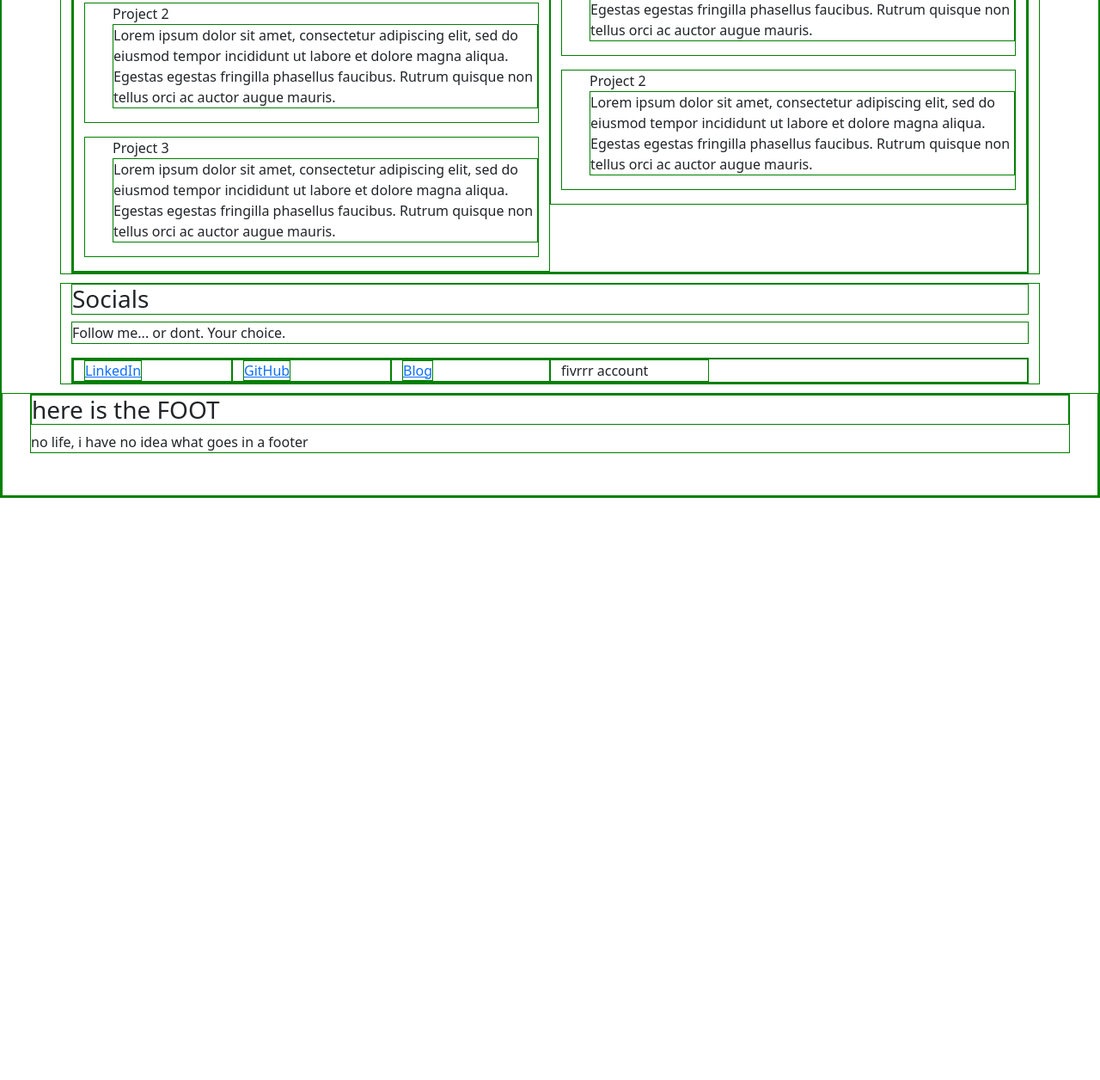
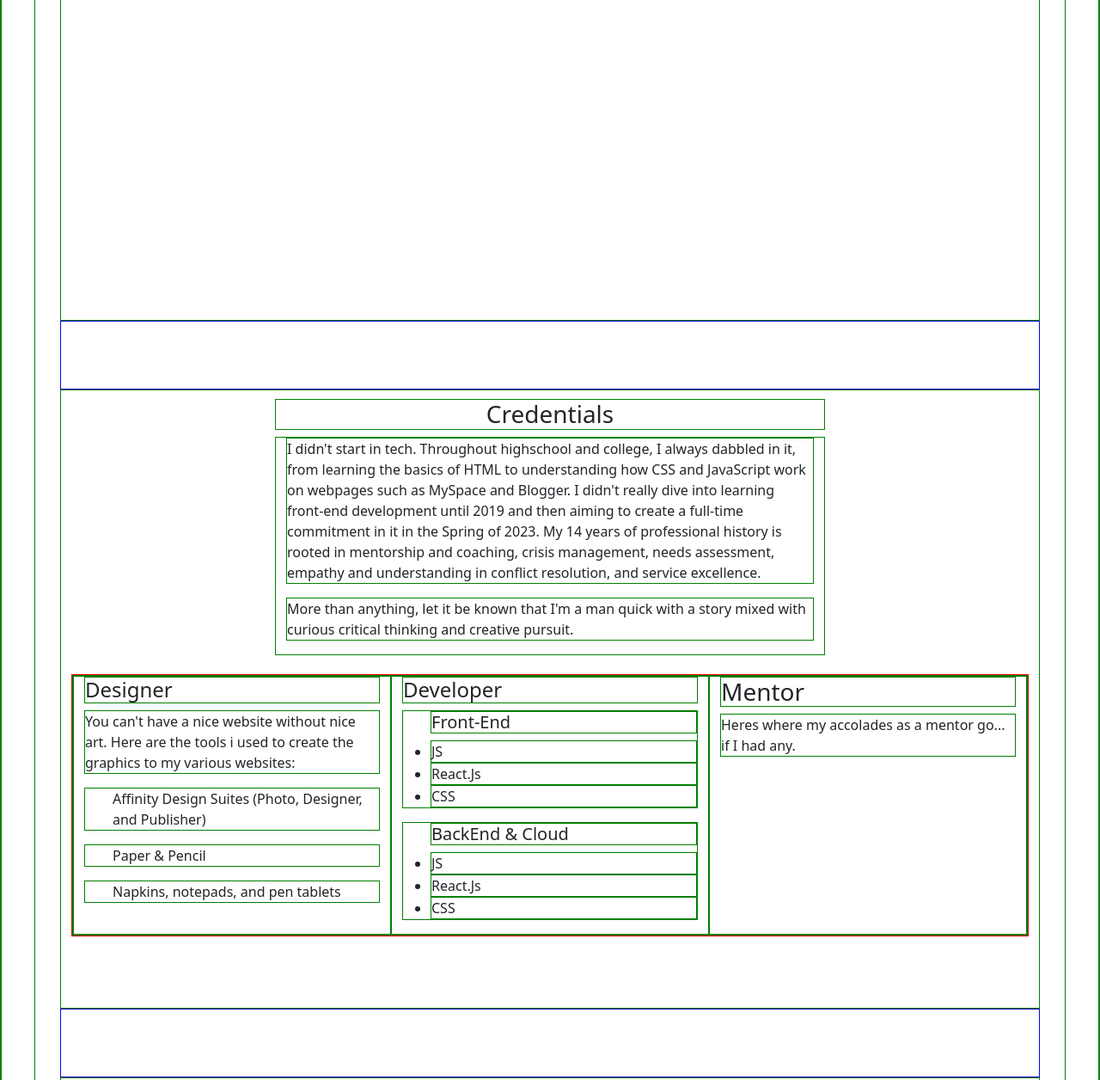
Before and after one commit to bathant702/portfolio_ii, a website: page index.html in a window 1280 px wide. Shown: the part 1150-2406 px from the top of the page at 86% size. Before the commit the page ends 1729 px from the top, so only its background shows below. Drawn offline with nearby package versions, Linux system fonts and the light colour scheme.

Commit message:
more layout management. also planned upcoming portfolio pieces

```diff
--- a/css/styles.css
+++ b/css/styles.css
@@ -7,14 +7,42 @@
   box-sizing: border-box;
 }
 
+.page-dimensions {
+  max-width: 1200px;
+}
+
+.headline {
+  width: 80vh;
+  text-align: center;
+}
+
 .sect {
-  margin-top: 10px;
-  margin-bottom: 10px;
+  padding-top: 10px;
+  padding-bottom: 10px;
+  height: 90vh;
+}
+
+.spacer {
+  border: 1px;
+  border-color: blue;
+  border-style: solid;
+  height: 10vh;
 }
 
 .front-page-banner {
   padding: 0 2rem 0 2rem;
-  height: 27vh;
+  height: 90vh;
+}
+
+.credentials-sect-intro {
+  width: 80vh;
+}
+
+.skill-box {
+  border: 1px;
+  border-color: red;
+  border-style: solid;
+  margin-top: 2%;
 }
 
 .foot-stamp {
--- a/index.html
+++ b/index.html
@@ -21,48 +21,78 @@
     <title>Welcome Wagon</title>
   </head>
   <body>
+    <!-- max page dimensions for site -->
+    <div class="container page-dimensions">
       <!-- banner + menu -->
       <div class="contianer front-page-banner">
         <h1>Headline: HELLO WORLD</h1>
-      <p>add image of computer chasing code</p>
+        <p>
+          add image of computer chasing code and rocks. maybe this should be an
+          interactive thing?
+        </p>
       </div>
+      <!-- possible menu insertion -->
+
+      <!-- spacer -->
+      <div class="container spacer"></div>
+
       <!-- Sec 1 - About me -->
       <div class="container about-me-sect sect">
         <h3>About ME!!!</h3>
-      <!-- do 2 columns here -->
+        <!-- do 2 columns here? -->
+        <div class="container">
+          <div class="row">
+            <div class="col-4">
               <p>image of me.</p>
+            </div>
+            <div class="col-7">
               <p>
-        Hi. I'm Tim. I like making stuff. I like learning about things, why they
-        work, and why they break.
+                Hi. I'm Tim. I like making stuff. I like learning about things,
+                why they work, and why they break.
               </p>
             </div>
+          </div>
+        </div>
+      </div>
+
+      <!-- spacer -->
+      <div class="container spacer"></div>
+
       <!-- Sec 2 - Credentials -->
-    <div class="container credentials-sect sect">
-      <!-- needs to be aligned from the top of the sect -->
-      <h3>Credentials</h3>
+      <div class="container align-items-center credentials-sect sect">
+        <h3 class="container headline">Credentials</h3>
+        <div class="container credentials-sect-intro">
           <p>
-        I didn't start in tech. My last 14 years of professional experience
-        focuses on crisis management, needs assessments, excellence in service,
-        and understanding and empathy in conflict resolution.
+            I didn't start in tech. Throughout highschool and college, I always
+            dabbled in it, from learning the basics of HTML to understanding how
+            CSS and JavaScript work on webpages such as MySpace and Blogger. I
+            didn't really dive into learning front-end development until 2019
+            and then aiming to create a full-time commitment in it in the Spring
+            of 2023. My 14 years of professional history is rooted in mentorship
+            and coaching, crisis management, needs assessment, empathy and
+            understanding in conflict resolution, and service excellence.
           </p>
-      <div class="container">
-        <div class="row align-items-center">
+          <p>
+            More than anything, let it be known that I'm a man quick with a
+            story mixed with curious critical thinking and creative pursuit.
+          </p>
+        </div>
+        <div class="container skill-box">
+          <div class="row align-top">
             <div class="col design-cred">
               <h4>Designer</h4>
               <p>
-              Lorem ipsum dolor sit amet, consectetur adipiscing elit, sed do
-              eiusmod tempor incididunt ut labore et dolore magna aliqua. Lacus
-              sed viverra tellus in hac habitasse. Mauris pharetra et ultrices
-              neque ornare aenean euismod elementum.
+                You can't have a nice website without nice art. Here are the
+                tools i used to create the graphics to my various websites:
               </p>
               <ul>
-              Affinity Designer
+                Affinity Design Suites (Photo, Designer, and Publisher)
               </ul>
               <ul>
                 Paper & Pencil
               </ul>
               <ul>
-              Napkins, notepads, and phone tablets
+                Napkins, notepads, and pen tablets
               </ul>
             </div>
             <div class="col code-cred">
@@ -82,10 +112,15 @@
             </div>
             <div class="col mentorship-cred">
               <h3>Mentor</h3>
+              <p>Heres where my accolades as a mentor go... if I had any.</p>
             </div>
           </div>
         </div>
       </div>
+
+      <!-- spacer -->
+      <div class="container spacer"></div>
+
       <!-- Sec 3 - Portfolios & Projects -->
       <div class="container port-proj-sect sect">
         <h3>PORTFOLIO PROJECTO BITCHEZ!!!!</h3>
@@ -94,72 +129,80 @@
           simultaneously working on.
         </p>
         <div class="container showcase-columns">
-        <div class="row align-items-center">
-          <!-- needs to be aligned at the top -->
+          <div class="row align-top">
             <p>
-            in this area, id like an interactive/dynamic why of seeing my work.
-            less of a scroll, more of an insert then vanish to the next one.
+              in this area, id like an interactive/dynamic why of seeing my
+              work. less of a scroll, more of an insert then vanish to the next
+              one.
             </p>
             <div class="col">
               <h3>Definitely Completed</h3>
               <ul>
-              Project 1
+                <h5>Shirotori Game</h5>
                 <p>
-                Lorem ipsum dolor sit amet, consectetur adipiscing elit, sed do
-                eiusmod tempor incididunt ut labore et dolore magna aliqua.
-                Egestas egestas fringilla phasellus faucibus. Rutrum quisque non
-                tellus orci ac auctor augue mauris.
+                  Lorem ipsum dolor sit amet, consectetur adipiscing elit, sed
+                  do eiusmod tempor incididunt ut labore et dolore magna aliqua.
+                  Egestas egestas fringilla phasellus faucibus. Rutrum quisque
+                  non tellus orci ac auctor augue mauris.
                 </p>
               </ul>
               <ul>
-              Project 2
+                <h5>Mobile Fidget Toy</h5>
                 <p>
-                Lorem ipsum dolor sit amet, consectetur adipiscing elit, sed do
-                eiusmod tempor incididunt ut labore et dolore magna aliqua.
-                Egestas egestas fringilla phasellus faucibus. Rutrum quisque non
-                tellus orci ac auctor augue mauris.
+                  Lorem ipsum dolor sit amet, consectetur adipiscing elit, sed
+                  do eiusmod tempor incididunt ut labore et dolore magna aliqua.
+                  Egestas egestas fringilla phasellus faucibus. Rutrum quisque
+                  non tellus orci ac auctor augue mauris.
                 </p>
               </ul>
               <ul>
-              Project 3
+                <h5>Digimon Vpet Planner</h5>
                 <p>
-                Lorem ipsum dolor sit amet, consectetur adipiscing elit, sed do
-                eiusmod tempor incididunt ut labore et dolore magna aliqua.
-                Egestas egestas fringilla phasellus faucibus. Rutrum quisque non
-                tellus orci ac auctor augue mauris.
+                  Lorem ipsum dolor sit amet, consectetur adipiscing elit, sed
+                  do eiusmod tempor incididunt ut labore et dolore magna aliqua.
+                  Egestas egestas fringilla phasellus faucibus. Rutrum quisque
+                  non tellus orci ac auctor augue mauris.
                 </p>
               </ul>
             </div>
             <div class="col">
               <h3>Definitely Not Completed</h3>
               <ul>
-              Project 1
+                <h5>TCG Record Journal</h5>
                 <p>
-                Lorem ipsum dolor sit amet, consectetur adipiscing elit, sed do
-                eiusmod tempor incididunt ut labore et dolore magna aliqua.
-                Egestas egestas fringilla phasellus faucibus. Rutrum quisque non
-                tellus orci ac auctor augue mauris.
+                  Lorem ipsum dolor sit amet, consectetur adipiscing elit, sed
+                  do eiusmod tempor incididunt ut labore et dolore magna aliqua.
+                  Egestas egestas fringilla phasellus faucibus. Rutrum quisque
+                  non tellus orci ac auctor augue mauris.
                 </p>
               </ul>
               <ul>
-              Project 2
+                <h5>Fraysia styled digimon site</h5>
                 <p>
-                Lorem ipsum dolor sit amet, consectetur adipiscing elit, sed do
-                eiusmod tempor incididunt ut labore et dolore magna aliqua.
-                Egestas egestas fringilla phasellus faucibus. Rutrum quisque non
-                tellus orci ac auctor augue mauris.
+                  Lorem ipsum dolor sit amet, consectetur adipiscing elit, sed
+                  do eiusmod tempor incididunt ut labore et dolore magna aliqua.
+                  Egestas egestas fringilla phasellus faucibus. Rutrum quisque
+                  non tellus orci ac auctor augue mauris.
                 </p>
               </ul>
+            </div>
+            <div class="container app-sets">
+              here is where I will list apps I've created, mainly the GA counter
+              app, Vpet planner, and TCG Record Journal.
             </div>
           </div>
         </div>
       </div>
+
+      <!-- spacer -->
+      <div class="container spacer"></div>
+
       <!-- Sec 4 - Blog & Social Media -->
       <div class="container social-media-sect sect">
         <h3>Socials</h3>
         <p>Follow me... or dont. Your choice.</p>
         <div class="container">
-        <div class="row align-items-center">
+          <div class="row justify-content-center align-items-center">
             <div class="col-2">
               <a href="https://www.linkedin.com/in/timothy-bathan/">LinkedIn</a>
             </div>
@@ -173,6 +216,7 @@
           </div>
         </div>
       </div>
+    </div>
     <!-- footer - disclaimer, contact, etc. etc. -->
     <footer class="foot-stamp">
       <div>
@@ -180,6 +224,7 @@
         no life, i have no idea what goes in a footer
       </div>
     </footer>
+
     <!-- Bootstrap -->
     <script
       src="https://cdn.jsdelivr.net/npm/@popperjs/core@2.11.8/dist/umd/popper.min.js"
```
Lines whose indentation alone changed are shown as unchanged.
